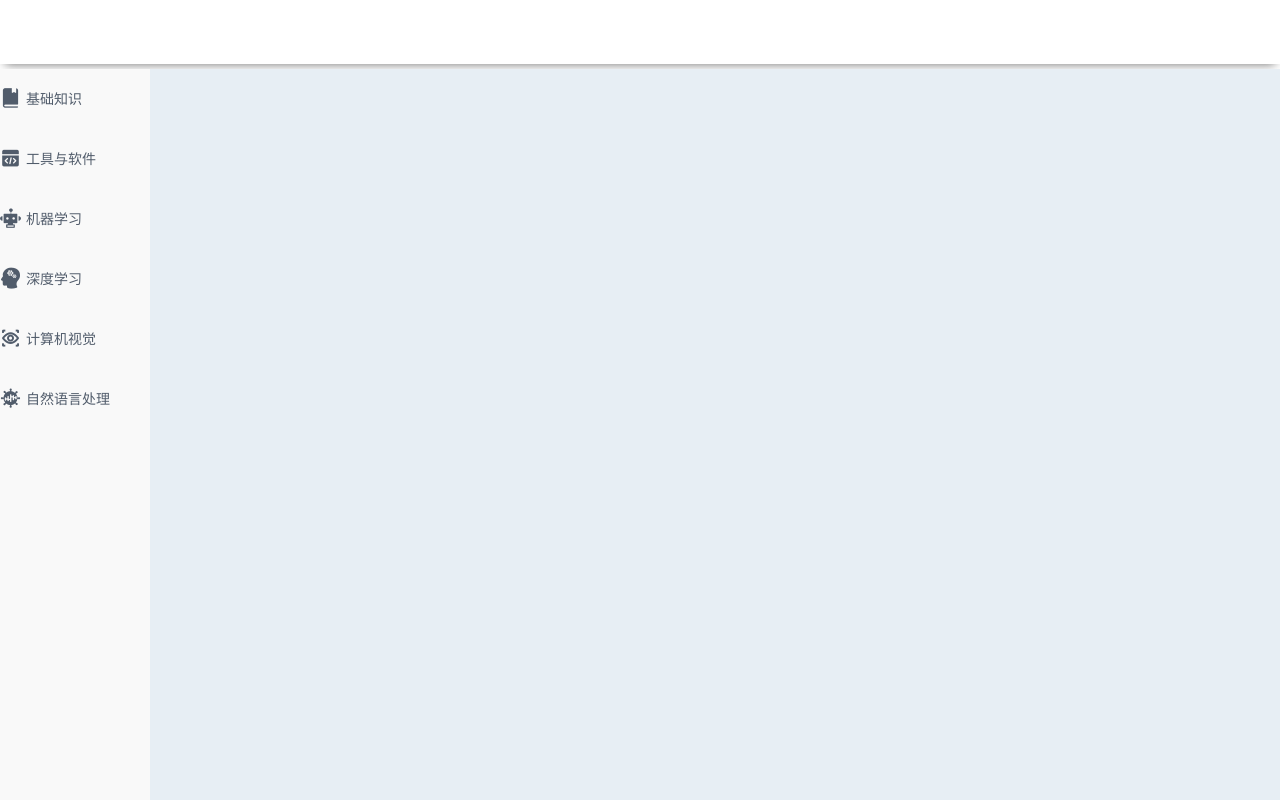
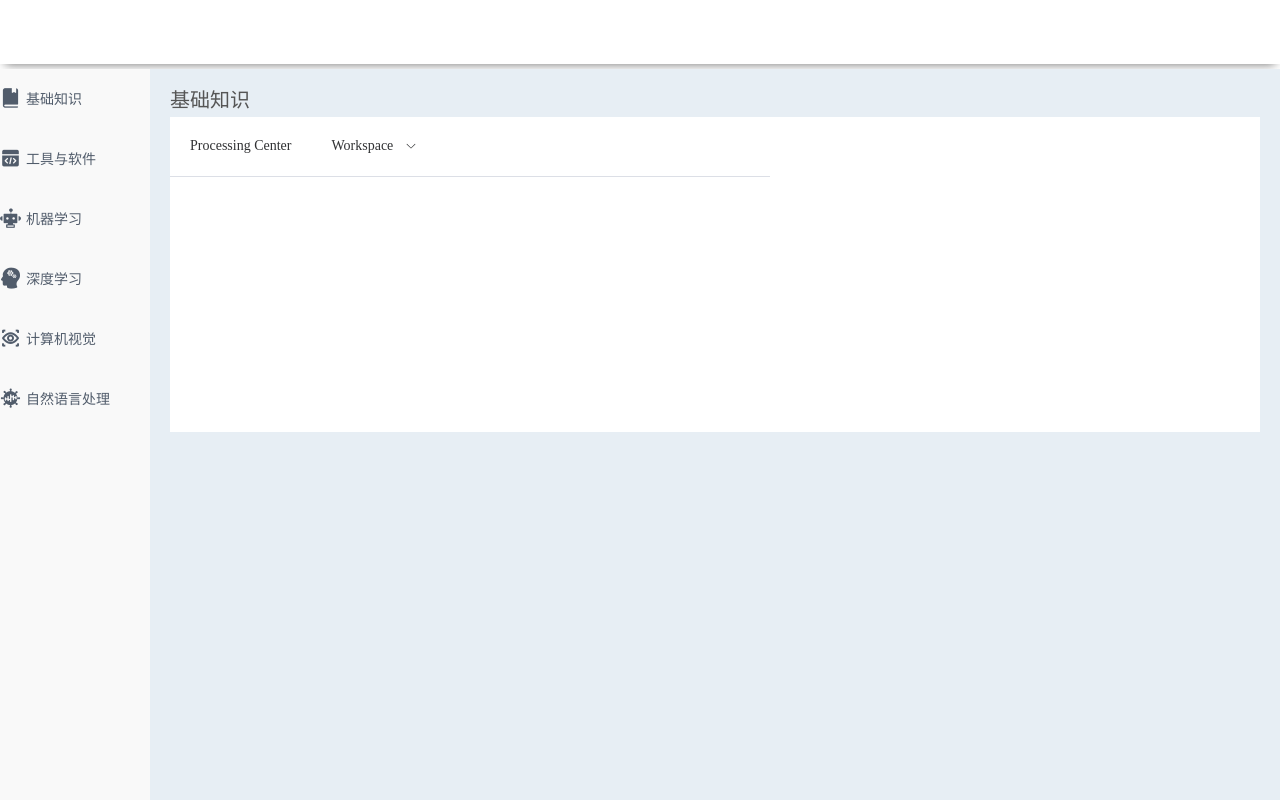
Before and after one commit to sewwzzzz/ai-web, a Vue app: page / in a window 1280 px wide. Built offline with nearby package versions, Linux system fonts and the light colour scheme.

Commit message:
编写板块的样式

```diff
--- a/src/views/Main.vue
+++ b/src/views/Main.vue
@@ -10,7 +10,28 @@
         </div>
       </aside>
       <article id="main-article">
-
+        <div class="main-box">
+          <div class="box-title">
+            基础知识
+          </div>
+          <div class="box-content">
+            <el-menu
+              ellipsis
+              class="el-menu-popper-demo"
+              mode="horizontal"
+              :popper-offset="0"
+              style="width: 600px"
+            >
+              <el-menu-item index="1">Processing Center</el-menu-item>
+              <el-sub-menu index="2">
+                <template #title>Workspace</template>
+                <el-menu-item index="2-1">item one</el-menu-item>
+                <el-menu-item index="2-2">item two</el-menu-item>
+                <el-menu-item index="2-3">item three</el-menu-item>
+              </el-sub-menu>
+            </el-menu>
+          </div>
+        </div>
       </article>
     </div>
 </template>
@@ -18,6 +39,7 @@
 <style lang="css" scoped>
 #main-header{
   width:100%;
+  min-width: 950px;
   height:64px;
   /* x偏移量 | y偏移量 | 阴影模糊半径 | 阴影扩散半径 | 阴影颜色 */
   box-shadow: 0 5px 10px -5px rgb(108, 108, 108);
@@ -33,6 +55,7 @@
   width:150px;
   height:100%;
   background-color:rgb(249, 249, 249);
+  flex-shrink:0; /*使得不被flex:1的div压缩 */
 }
 
 .main-title{
@@ -57,10 +80,33 @@
 .title{
   margin-left:5px;
 }
+
 #main-article{
   flex:1;
   height:100%;
   background-color:rgb(231, 238, 244);
+}
+
+.main-box{
+  margin-top:10px;
+  box-sizing: border-box;
+  height:380px;
+  width:100%;
+  min-width: 800px;
+  padding: 10px 20px;
+}
+
+.box-title{
+  font-family:-apple-system, BlinkMacSystemFont, "Segoe UI", Roboto, "Helvetica Neue", Arial, "Noto Sans", "Liberation Sans", sans-serif, "Apple Color Emoji", "Segoe UI Emoji", "Segoe UI Symbol", "Noto Color Emoji";
+  font-size: 20px;
+  color:#555555;
+}
+
+.box-content{
+  margin-top:5px;
+  width:100%;
+  height:calc(100% - 10px - 10px - 20px - 5px);
+  background-color: #ffffff;
 }
 </style>
 
```
